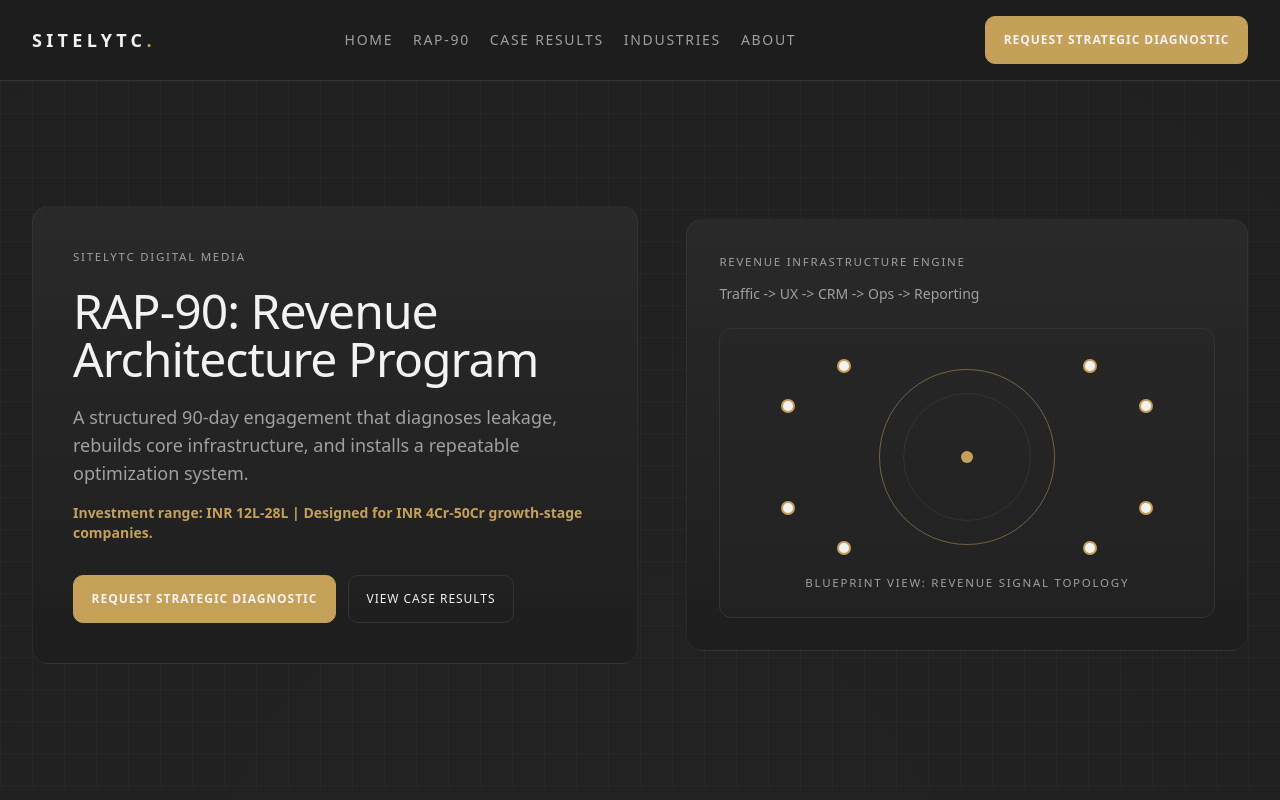
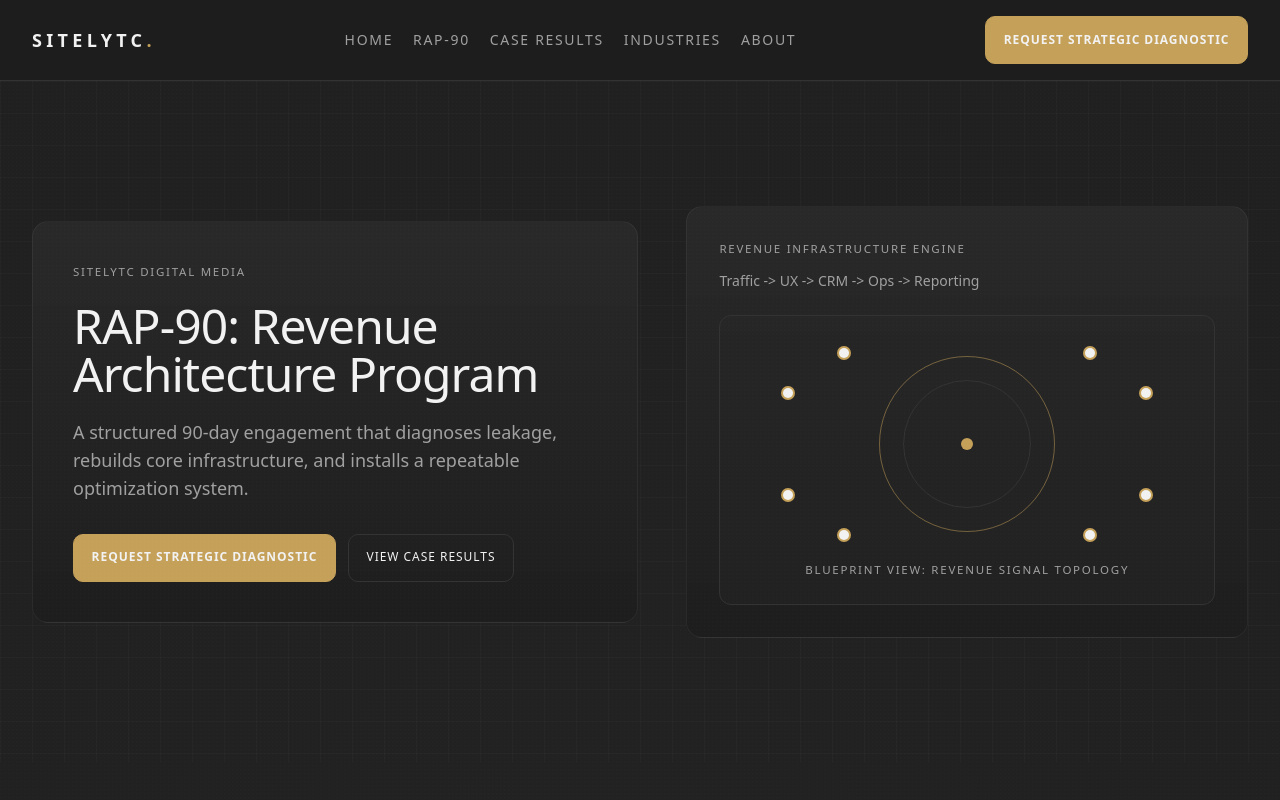
Before and after one commit to smayankthakur/Trinity, a Next.js app: page /rap-90 in a window 1280 px wide. Shown: the top 800 px of the page. Built offline with nearby package versions, Linux system fonts and the light colour scheme.

Commit message:
Style update04

```diff
--- a/src/app/page.tsx
+++ b/src/app/page.tsx
@@ -20,7 +20,6 @@ export default function HomePage() {
       <HeroSection
         title="Precision Digital Architecture for Scaling Businesses"
         subtitle="Infrastructure engineering for revenue systems. Built for executive teams that optimize profit, not vanity metrics."
-        qualifier="Best fit: INR 4Cr-50Cr companies. RAP-90 investment range: INR 12L-28L."
         primaryCta={{ href: "/book-diagnostic", label: "Request Strategic Diagnostic" }}
         secondaryCta={{ href: "/rap-90", label: "View Revenue Framework" }}
       />
--- a/src/app/rap-90/page.tsx
+++ b/src/app/rap-90/page.tsx
@@ -16,7 +16,6 @@ export default function RAP90Page() {
       <HeroSection
         title="RAP-90: Revenue Architecture Program"
         subtitle="A structured 90-day engagement that diagnoses leakage, rebuilds core infrastructure, and installs a repeatable optimization system."
-        qualifier="Investment range: INR 12L-28L | Designed for INR 4Cr-50Cr growth-stage companies."
         primaryCta={{ href: "/book-diagnostic", label: "Request Strategic Diagnostic" }}
         secondaryCta={{ href: "/case-results", label: "View Case Results" }}
       />
```
